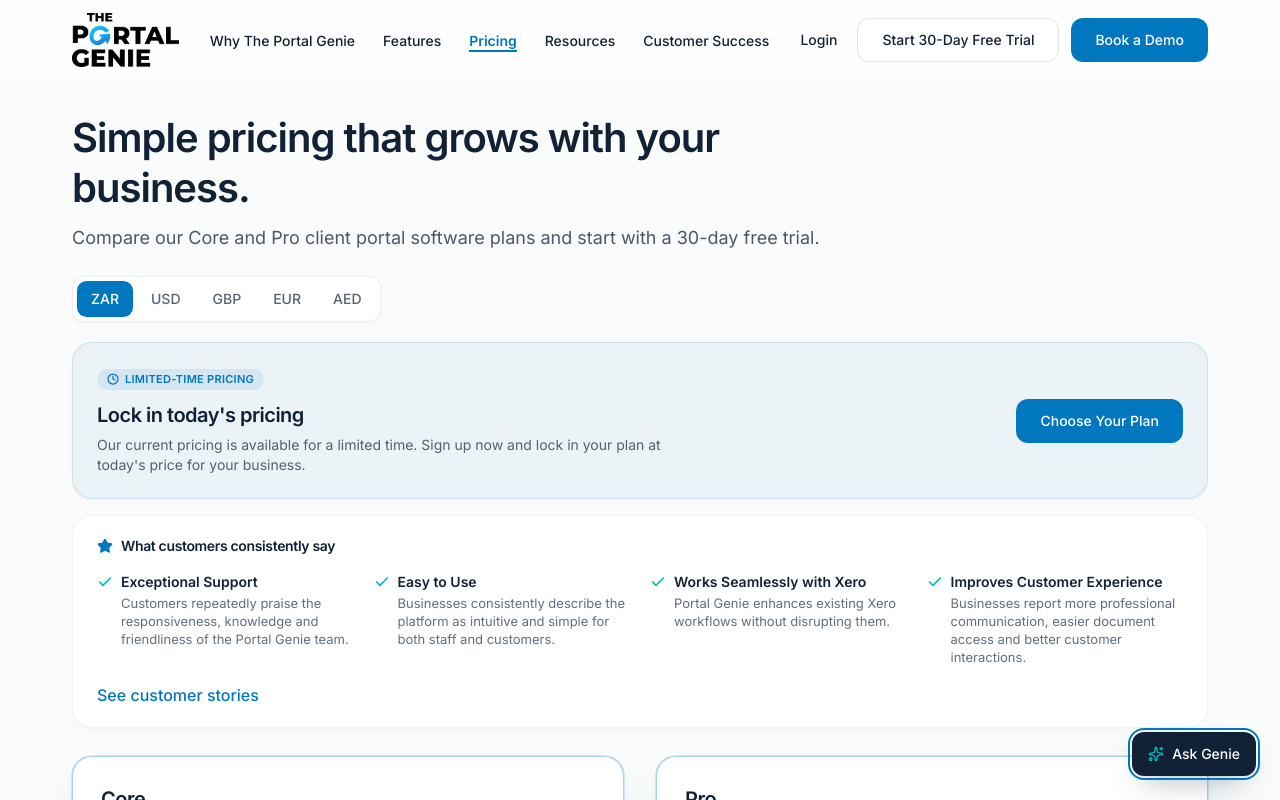
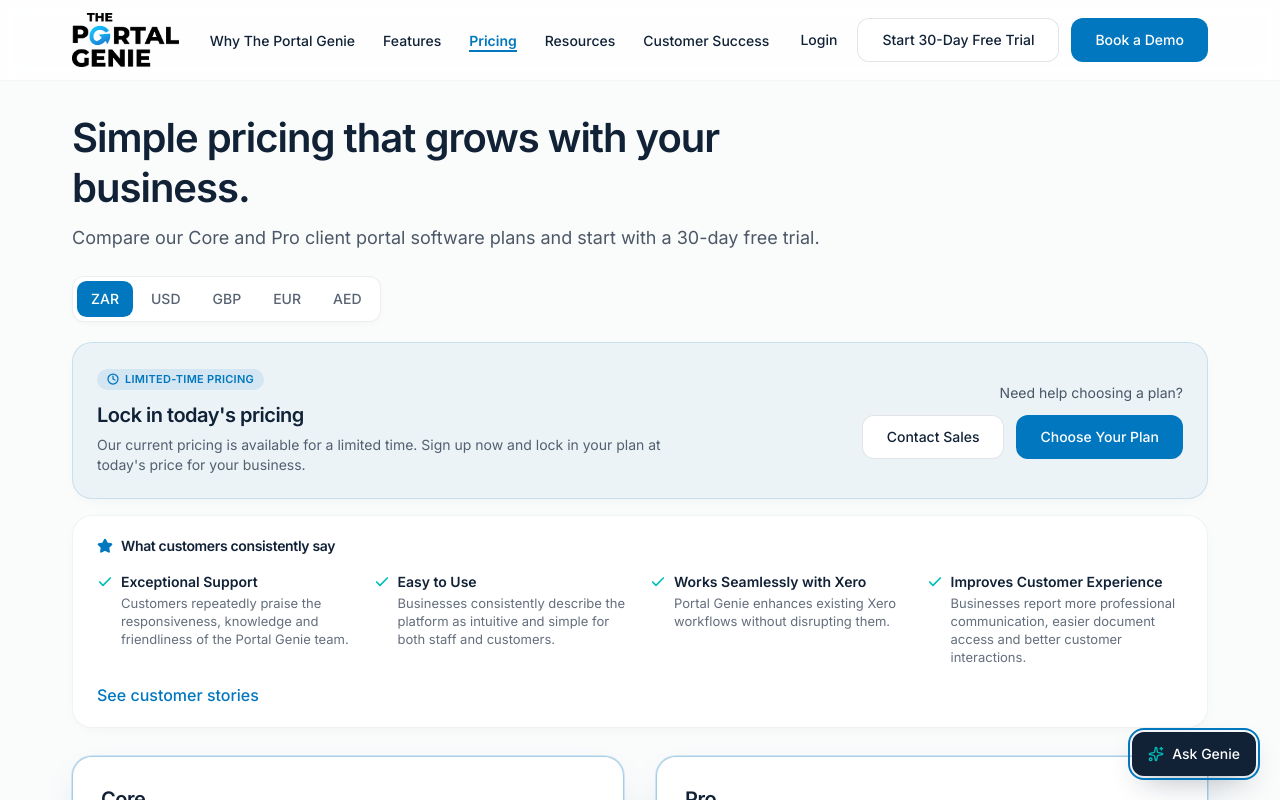
Before and after one commit to ThePortalGenie/portal-genie-site, a Next.js app: page /pricing in a window 1280 px wide. Shown: the top 800 px of the page. Built offline with nearby package versions, Linux system fonts and the light colour scheme.

Commit message:
remove Built for Xero Footer

```diff
--- a/components/pricing/PricingPromotionBanner.tsx
+++ b/components/pricing/PricingPromotionBanner.tsx
@@ -2,9 +2,10 @@
 
 import { Clock } from "lucide-react";
 import { pricingPromotion } from "@/content/pricing";
+import { TrackedButtonLink } from "@/components/analytics/TrackedButtonLink";
 
 const primaryButtonClasses =
-  "inline-flex h-11 items-center justify-center rounded-button bg-portal-blue px-6 text-sm font-medium text-white transition-colors duration-200 hover:bg-portal-blue/90";
+  "inline-flex h-11 items-center justify-center rounded-button bg-portal-blue px-6 text-sm font-medium text-white transition-colors duration-200 hover:bg-portal-blue/90 focus-visible:outline focus-visible:outline-2 focus-visible:outline-offset-2 focus-visible:outline-portal-blue";
 
 export function PricingPromotionBanner() {
   if (!pricingPromotion.enabled) {
@@ -25,7 +26,7 @@
       className="rounded-card border border-portal-blue/15 bg-portal-blue/[0.06] px-5 py-5 shadow-[0_4px_16px_-8px_rgba(17,33,54,0.08)] md:px-6 md:py-6"
       aria-labelledby="pricing-promotion-heading"
     >
-      <div className="flex flex-col items-center gap-4 text-center md:flex-row md:items-center md:justify-between md:gap-8 md:text-left">
+      <div className="flex flex-col items-center gap-5 text-center md:flex-row md:items-center md:justify-between md:gap-8 md:text-left">
         <div className="min-w-0 max-w-2xl">
           <p className="inline-flex items-center gap-1.5 rounded-badge bg-portal-blue/10 px-2.5 py-0.5 text-[11px] font-semibold uppercase tracking-wide text-portal-blue">
             <Clock className="size-3 shrink-0" aria-hidden="true" strokeWidth={2.5} />
@@ -47,6 +48,19 @@
           </p>
         </div>
 
+        <div className="flex w-full flex-col items-center gap-3 md:w-auto md:shrink-0 md:items-end">
+          <p className="text-sm text-portal-navy/75">
+            {pricingPromotion.secondarySalesHeading}
+          </p>
+          <div className="flex w-full flex-col gap-3 sm:flex-row sm:items-center md:justify-end">
+            <TrackedButtonLink
+              href={pricingPromotion.secondarySalesCta.href}
+              variant="secondary"
+              className="w-full sm:w-auto"
+              track={{ type: "contact_sales", ctaLocation: "promotion_banner" }}
+            >
+              {pricingPromotion.secondarySalesCta.label}
+            </TrackedButtonLink>
             <button
               type="button"
               onClick={scrollToPlans}
@@ -55,6 +69,8 @@
               {pricingPromotion.ctaLabel}
             </button>
           </div>
+        </div>
+      </div>
     </aside>
   );
 }
--- a/content/footer.ts
+++ b/content/footer.ts
@@ -79,7 +79,7 @@
   },
   bottom: {
     copyright: "© 2026 The Portal Genie. All rights reserved.",
-    tagline: "Built with ❤️ for businesses using Xero.",
+
     links: [
       { label: "Privacy Policy", href: links.privacyPolicy },
       { label: "Terms & Conditions", href: links.termsAndConditions },
--- a/content/pricing.ts
+++ b/content/pricing.ts
@@ -537,6 +537,11 @@
     "Our current pricing is available for a limited time. Sign up now and lock in your plan at today's price for your business.",
   mobileDescription: "Sign up now to secure today's plan pricing.",
   ctaLabel: "Choose Your Plan",
+  secondarySalesHeading: "Need help choosing a plan?",
+  secondarySalesCta: {
+    label: buttons.contactSales,
+    href: links.contact,
+  },
   /** Stable hash target for the plan cards section */
   targetId: "plans",
 } as const;
```
Lines whose indentation alone changed are shown as unchanged.
